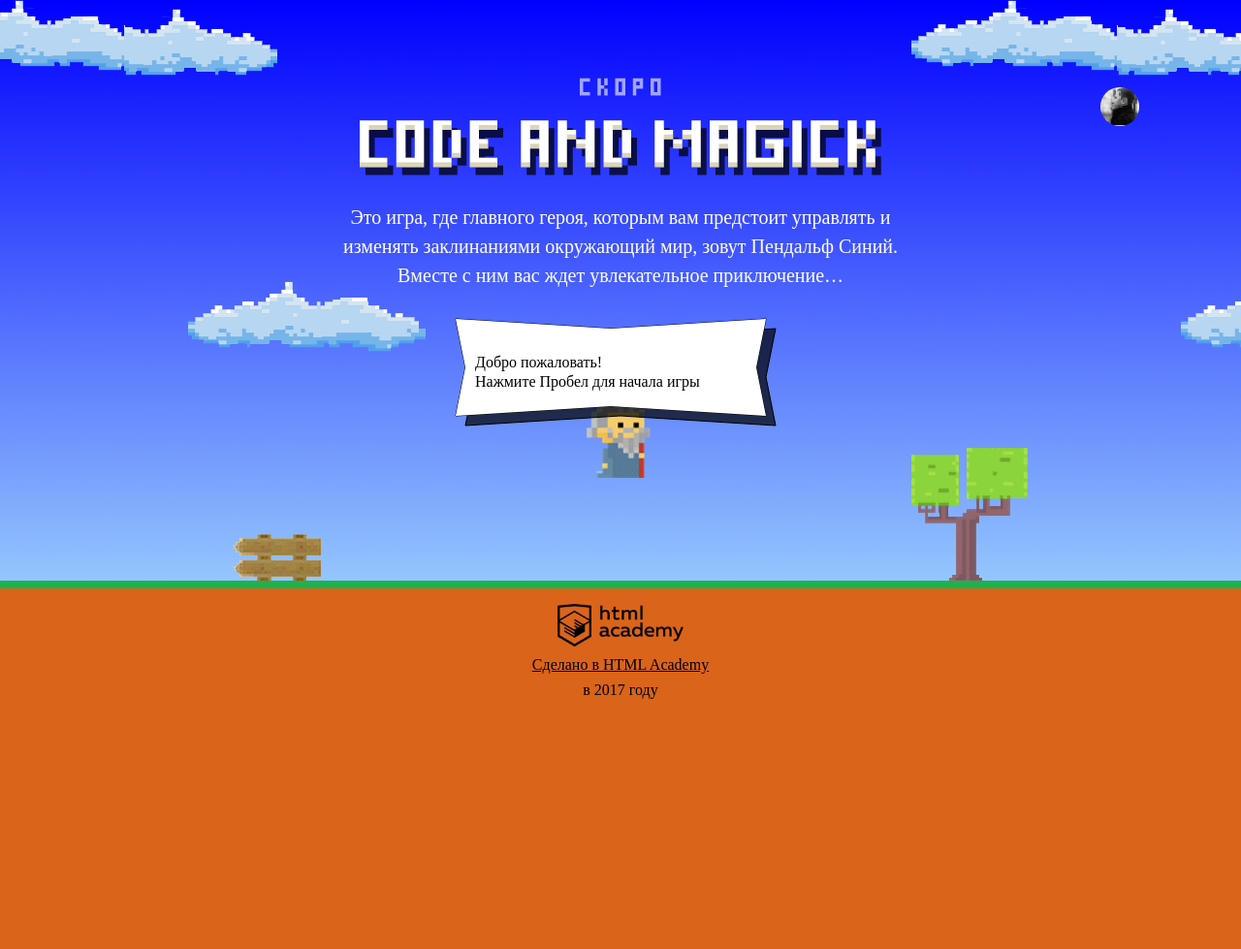
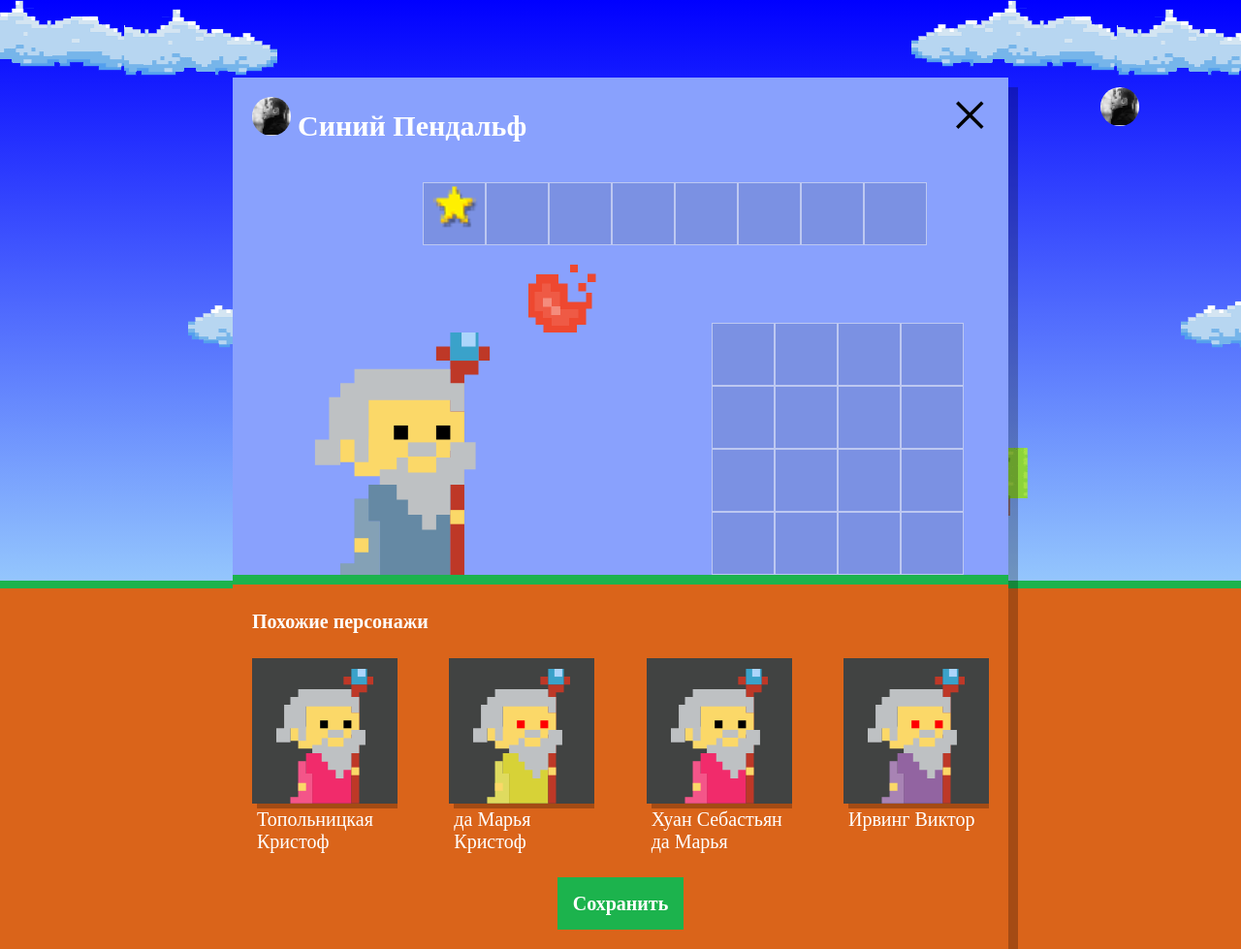
Before and after one commit to Shuric110/1487675-code-and-magick-20, a website: page index.html in a window 1280 px wide. Shown: the whole page at 97% size. Before the commit the page ends 800 px from the top, so only its background shows below. Drawn offline with Linux system fonts and the light colour scheme; a web font is replaced by a local one.

Commit message:
Задание 7

```diff
--- a/index.html
+++ b/index.html
@@ -205,6 +205,7 @@
 </script>
 
 <script src="js/stat.js"></script>
+<script src="js/setup.js"></script>
 <script src="js/game.js"></script>
 
 </body>
--- /dev/null
+++ b/js/setup.js
@@ -0,0 +1,46 @@
+'use strict';
+
+var FIRST_NAMES = ['Иван', 'Хуан Себастьян', 'Мария', 'Кристоф', 'Виктор', 'Юлия', 'Люпита', 'Вашингтон'];
+var LAST_NAMES = ['да Марья', 'Верон', 'Мирабелла', 'Вальц', 'Онопко', 'Топольницкая', 'Нионго', 'Ирвинг'];
+var COAT_COLORS = ['rgb(101, 137, 164)', 'rgb(241, 43, 107)', 'rgb(146, 100, 161)', 'rgb(56, 159, 117)', 'rgb(215, 210, 55)', 'rgb(0, 0, 0)'];
+var EYES_COLORS = ['black', 'red', 'blue', 'yellow', 'green'];
+
+var setupWindow = document.querySelector('.setup');
+var setupSimilarBlock = document.querySelector('.setup-similar');
+var similarWizardTemplate = document.querySelector('#similar-wizard-template').content.querySelector('.setup-similar-item');
+var similarWizardsBlock = document.querySelector('.setup-similar-list');
+
+var makeRandomCharacter = function () {
+  var firstName = FIRST_NAMES[Math.floor(Math.random() * FIRST_NAMES.length)];
+  var lastName = LAST_NAMES[Math.floor(Math.random() * LAST_NAMES.length)];
+  var name = (Math.random() < 0.5) ? firstName + ' ' + lastName : lastName + ' ' + firstName;
+  var coatColor = COAT_COLORS[Math.floor(Math.random() * COAT_COLORS.length)];
+  var eyesColor = EYES_COLORS[Math.floor(Math.random() * EYES_COLORS.length)];
+  return {name: name, coatColor: coatColor, eyesColor: eyesColor};
+};
+
+var makeWizardElement = function (character) {
+  var wizard = similarWizardTemplate.cloneNode(true);
+  wizard.querySelector('.setup-similar-label').textContent = character.name;
+  wizard.querySelector('.wizard-coat').style.fill = character.coatColor;
+  wizard.querySelector('.wizard-eyes').style.fill = character.eyesColor;
+
+  return wizard;
+};
+
+var renderWizards = function (characters) {
+  for (var i = 0; i < characters.length; i++) {
+    similarWizardsBlock.appendChild(makeWizardElement(characters[i]));
+  }
+};
+
+setupWindow.classList.remove('hidden');
+
+var characters = [];
+for (var i = 0; i < 4; i++) {
+  characters.push(makeRandomCharacter());
+}
+
+renderWizards(characters);
+
+setupSimilarBlock.classList.remove('hidden');
```
